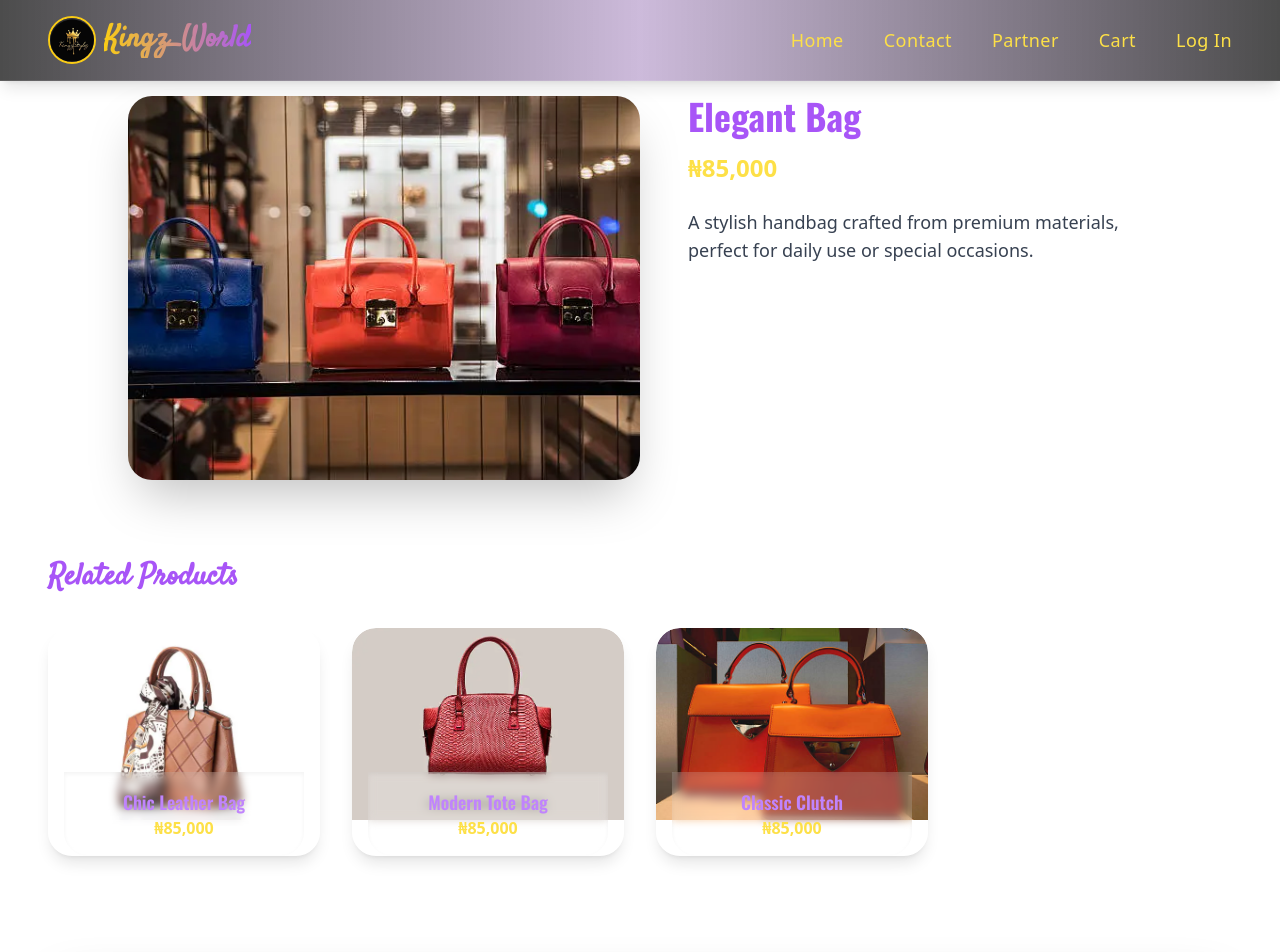
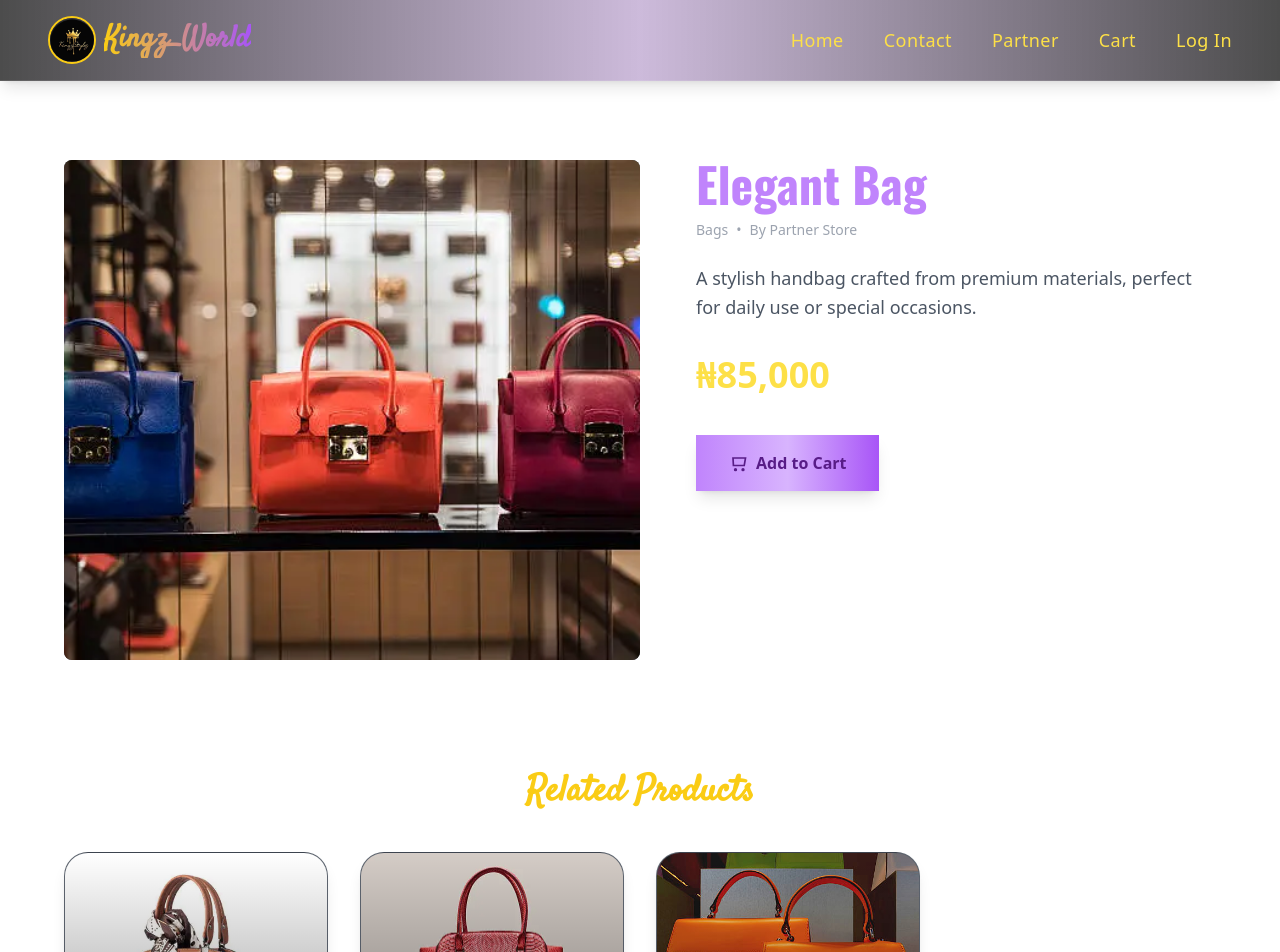
Before and after one commit to patrickiyiakimo/pretty_fashion_hub, a Next.js app: page /shop/1 in a window 1280 px wide. Shown: the top 952 px of the page. Built offline with nearby package versions, Linux system fonts and the light colour scheme.

Commit message:
feat: made some UI change

```diff
--- a/src/app/shop/[id]/page.jsx
+++ b/src/app/shop/[id]/page.jsx
@@ -2,6 +2,7 @@
 import React from "react";
 import Image from "next/image";
 import Link from "next/link";
+import { motion } from "framer-motion";
 import { allProducts } from "@/common/ProductsContainer";
 
 export default function ProductPage({ params: paramsPromise }) {
@@ -9,77 +10,129 @@ export default function ProductPage({ params: paramsPromise }) {
   const params = React.use(paramsPromise);
   const productId = parseInt(params.id);
 
-  const product = allProducts.find(p => p.id === productId);
+  const product = allProducts.find((p) => p.id === productId);
 
   if (!product)
     return (
-      <p className="text-center py-20 text-gray-700 text-xl">
+      <p className="text-center py-20 text-gray-400 text-xl font-medium">
         Product not found
       </p>
     );
 
   const relatedProducts = allProducts
-    .filter(p => p.category === product.category && p.id !== product.id)
+    .filter((p) => p.category === product.category && p.id !== product.id)
     .slice(0, 4);
 
   return (
-    <section className="py-24 px-6 md:px-12 bg-white/5 backdrop-blur-sm min-h-screen">
-      <div className="max-w-5xl mx-auto flex flex-col lg:flex-row gap-12 items-start">
+    <section className="py-40 px-3 md:px-12 text-gray-50 min-h-screen">
+      <div className="max-w-6xl mx-auto flex flex-col lg:flex-row gap-14 items-start">
         {/* Product Image */}
-        <div className="relative w-full lg:w-1/2 h-96 rounded-3xl overflow-hidden shadow-2xl">
+        <motion.div
+          initial={{ opacity: 0, scale: 0.96 }}
+          animate={{ opacity: 1, scale: 1 }}
+          transition={{ duration: 0.4 }}
+          className="relative w-full lg:w-1/2 h-[500px] rounded-lg overflow-hidden bg-gradient-to-br from-gray-800/80 to-gray-900/90"
+        >
           <Image
             src={product.image}
             alt={product.name}
             fill
-            className="object-cover w-full h-full"
+            className="object-cover w-full h-full transition-transform duration-700 hover:scale-105"
+            priority
           />
+        </motion.div>
+
+        {/* Product Details */}
+        <motion.div
+          initial={{ opacity: 0, y: 20 }}
+          animate={{ opacity: 1, y: 0 }}
+          transition={{ duration: 0.5 }}
+          className="flex-1"
+        >
+          <div className="mb-6">
+            <h1 className="text-4xl md:text-5xl font-extrabold font-oswald text-purple-400 mb-3 leading-tight">
+              {product.name}
+            </h1>
+            <div className="flex items-center gap-2 text-sm text-gray-400">
+              <span className="capitalize">{product.category}</span>
+              <span>•</span>
+              <span>By {product.vendorName ?? "Partner Store"}</span>
+            </div>
           </div>
 
-        {/* Product Details */}
-        <div className="flex-1 text-left">
-          <h1 className="text-4xl font-oswald font-extrabold text-purple-500 mb-4">
-            {product.name}
-          </h1>
-          <span className="text-yellow-300 font-bold text-2xl mb-6 block">
+          <p className="text-gray-600 text-lg mb-8 leading-relaxed max-w-xl">
+            {product.description}
+          </p>
+
+          <div className="flex items-center gap-4 mb-10">
+            <span className="text-3xl md:text-4xl font-bold text-yellow-300">
               ₦{product.price.toLocaleString()}
             </span>
-          <p className="text-gray-700 text-lg mb-6">{product.description}</p>
-          {/* <button className="bg-purple-500 text-white px-8 py-4 rounded-xl font-semibold shadow-lg hover:bg-purple-600 transition">
+            {product.compareAtPrice && (
+              <span className="line-through text-gray-500 text-xl">
+                ₦{product.compareAtPrice.toLocaleString()}
+              </span>
+            )}
+          </div>
+
+          <motion.button
+            whileTap={{ scale: 0.95 }}
+            className="inline-flex items-center gap-2 bg-gradient-to-r from-purple-400 via-purple-300 to-purple-500 text-purple-900 px-8 py-4 font-semibold shadow-lg hover:brightness-105 transition-all"
+            onClick={() => {
+              window.dispatchEvent(new CustomEvent("addToCart", { detail: product }));
+            }}
+          >
+            <svg
+              xmlns="http://www.w3.org/2000/svg"
+              className="w-5 h-5"
+              fill="none"
+              stroke="currentColor"
+              strokeWidth="2"
+              viewBox="0 0 24 24"
+            >
+              <path d="M6 6h15l-1.5 9h-13z" />
+              <circle cx="9" cy="20" r="1" />
+              <circle cx="18" cy="20" r="1" />
+            </svg>
             Add to Cart
-          </button> */}
-        </div>
+          </motion.button>
+        </motion.div>
       </div>
 
       {/* Related Products */}
       {relatedProducts.length > 0 && (
-        <div className="mt-20">
-          <h2 className="text-3xl font-satisfy font-extrabold text-purple-500 mb-8">
+        <div className="mt-28">
+          <h2 className="text-3xl md:text-4xl font-extrabold font-satisfy text-yellow-400 mb-10 text-center">
             Related Products
           </h2>
-          <div className="grid grid-cols-1 sm:grid-cols-2 lg:grid-cols-4 gap-8">
+          <div className="grid grid-cols-1 sm:grid-cols-2 lg:grid-cols-4 gap-8 max-w-6xl mx-auto">
             {relatedProducts.map((item) => (
-              <Link
+              <motion.div
                 key={item.id}
-                href={`/shop/${item.id}`}
-                className="group relative bg-white/10 backdrop-blur-md rounded-3xl overflow-hidden shadow-lg hover:shadow-2xl transition-all duration-500"
+                whileHover={{ y: -6 }}
+                transition={{ type: "spring", stiffness: 250 }}
+                className="group relative bg-gradient-to-b from-gray-800/80 to-gray-900/90 rounded-3xl overflow-hidden border border-white/10 shadow-lg hover:shadow-2xl transition-all"
               >
-                <div className="h-48 relative rounded-t-3xl overflow-hidden">
+                <Link href={`/shop/${item.id}`}>
+                  <div className="relative h-56 overflow-hidden">
                     <Image
                       src={item.image}
                       alt={item.name}
                       fill
-                    className="object-cover w-full h-full transition-transform duration-500 group-hover:scale-105"
+                      className="object-cover w-full h-full transition-transform duration-700 group-hover:scale-110"
                     />
+                    <div className="absolute inset-0 bg-gradient-to-t from-black/70 to-transparent opacity-60" />
                   </div>
-                <div className="p-4 text-center bg-white/20 backdrop-blur-sm -mt-12 mx-4 rounded-b-3xl shadow-inner">
-                  <h3 className="text-lg font-semibold font-oswald text-purple-400">
+                  <div className="p-5 text-center">
+                    <h3 className="text-lg font-semibold font-oswald text-yellow-300 mb-2">
                       {item.name}
                     </h3>
-                  <span className="text-yellow-300 font-bold">
+                    <span className="text-yellow-400 font-bold text-lg">
                       ₦{item.price.toLocaleString()}
                     </span>
                   </div>
                 </Link>
+              </motion.div>
             ))}
           </div>
         </div>
--- a/src/app/shop/page.js
+++ b/src/app/shop/page.js
@@ -9,7 +9,7 @@ export default function ShopPage() {
   const [products] = useState(allProducts);
 
   return (
-    <section className="py-24 px-6 md:px-12 bg-white/5 backdrop-blur-sm min-h-screen">
+    <section className="py-24 px-3 md:px-12 bg-white/5 backdrop-blur-sm min-h-screen">
       <h1 className="text-4xl font-satisfy font-extrabold text-purple-500 mb-12 text-center">
         Our Products
       </h1>
--- a/src/components/ProductCard.jsx
+++ b/src/components/ProductCard.jsx
@@ -43,7 +43,7 @@ export default function ProductCard({ product, onAddToCart }) {
       transition={{ duration: 0.3 }}
       onMouseEnter={() => setHovered(true)}
       onMouseLeave={() => setHovered(false)}
-      className="relative rounded-2xl overflow-hidden bg-gradient-to-b from-gray-900/70 via-gray-800/80 to-gray-900 border border-white/10 shadow-[0_4px_20px_rgba(0,0,0,0.4)] hover:shadow-[0_8px_25px_rgba(0,0,0,0.6)] transition-all duration-300"
+      className="relative rounded-md overflow-hidden bg-gradient-to-b from-gray-900/70 via-gray-800/80 to-gray-900 border border-white/10 transition-all duration-300"
     >
       <Link
         href={`/shop/${product.id}`}
@@ -57,15 +57,12 @@ export default function ProductCard({ product, onAddToCart }) {
               alt={product.name}
               fill
               sizes="(max-width: 768px) 100vw, 50vw"
-              className="object-cover w-full h-full transition-transform duration-700 group-hover:scale-110"
+              className="object-cover w-full h-full transition-transform duration-700"
               priority={false}
               placeholder="blur"
               blurDataURL="/images/placeholder-blur.png"
             />
           </div>
-
-          {/* Gradient Overlay */}
-          <div className="absolute inset-0 bg-gradient-to-t from-black/70 via-black/20 to-transparent opacity-80 pointer-events-none" />
 
           {/* Vendor Badge */}
           <div className="absolute top-4 right-4 z-20 text-xs font-medium bg-black/50 text-white px-3 py-1.5 rounded-full backdrop-blur-sm">
@@ -201,16 +198,14 @@ export default function ProductCard({ product, onAddToCart }) {
                 onClick={handleAddToCart}
                 type="button"
                 aria-pressed={added}
-                className={`px-6 py-3 rounded-lg font-semibold text-sm shadow-md transition-all duration-200 ${
+                className={`px-6 py-3 font-semibold text-sm shadow-md transition-all duration-200 ${
                   added
                     ? "bg-green-500 text-white scale-105"
-                    : "bg-gradient-to-r from-yellow-400 via-yellow-300 to-amber-400 text-purple-900 hover:brightness-105"
+                    : "bg-gradient-to-r from-purple-400 w-full whitespace-nowrap via-purple-300 to-purple-400 text-purple-900 hover:brightness-105"
                 }`}
               >
                 {added ? "✓ Added" : "Add to cart"}
               </button>
-
-
             </div>
           </div>
         </div>
```
Lines whose indentation alone changed are shown as unchanged.
